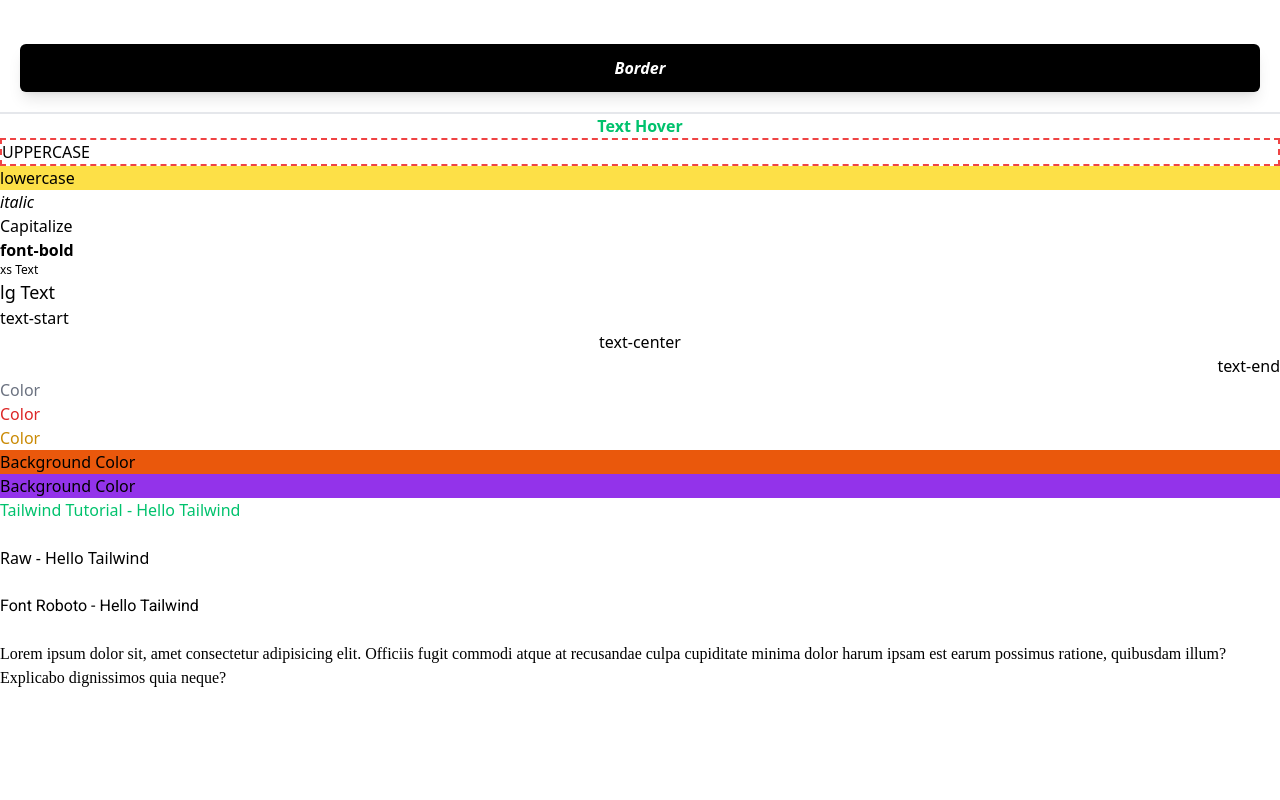
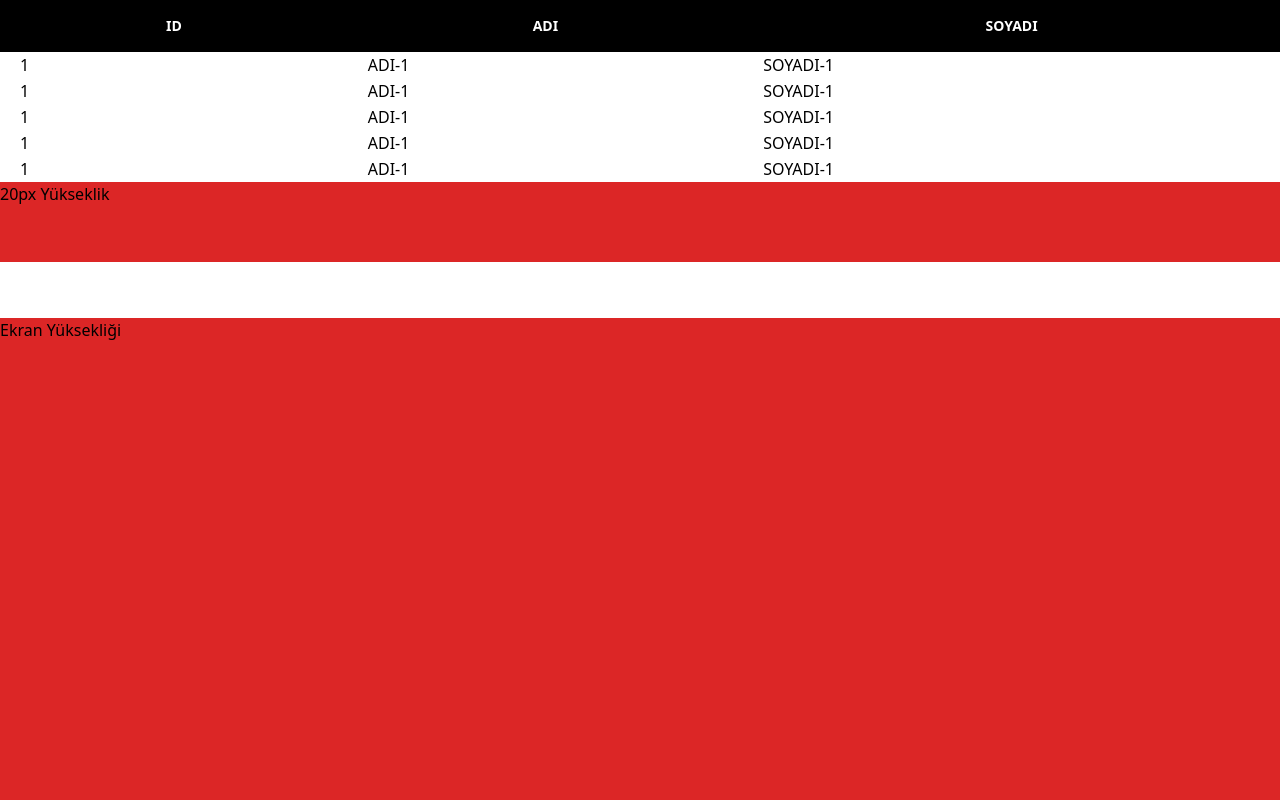
Before and after one commit to oznozder/Javascript_ilk_proje, a website: page İndex.html in a window 1280 px wide. Shown: the top 800 px of the page. Drawn offline with nearby package versions, Linux system fonts and the light colour scheme; a web font is replaced by a local one.

Commit message:
Tailwind-Width-Height-Table eklendi

```diff
--- a/İndex.html
+++ b/İndex.html
@@ -32,6 +32,53 @@
 </head>
 <body>
     <!-- Start Code -->
+     <!-- Table -->
+      <table class="min-w-full divede-y divide-text-tutorialFont-green">
+         <thead>
+            <tr>
+               <th class="bg-black text-white text-sm leading-5 px-7 py-4">ID</th>
+               <th class="bg-black text-white text-sm leading-5 px-7 py-4">ADI</th>
+               <th class="bg-black text-white text-sm leading-5 px-7 py-4">SOYADI</th>
+            </tr>
+         </thead>
+         <tbody>
+            <tr>
+               <td class="px-5 whitespace-nowrap">1</td>
+               <td class="px-5 whitespace-nowrap">ADI-1</td>
+               <td class="px-5 whitespace-nowrap">SOYADI-1</td>
+            </tr>
+            <tr>
+               <td class="px-5 whitespace-nowrap">1</td>
+               <td class="px-5 whitespace-nowrap">ADI-1</td>
+               <td class="px-5 whitespace-nowrap">SOYADI-1</td>
+            </tr>
+            <tr>
+               <td class="px-5 whitespace-nowrap">1</td>
+               <td class="px-5 whitespace-nowrap">ADI-1</td>
+               <td class="px-5 whitespace-nowrap">SOYADI-1</td>
+            </tr>
+            <tr>
+               <td class="px-5 whitespace-nowrap">1</td>
+               <td class="px-5 whitespace-nowrap">ADI-1</td>
+               <td class="px-5 whitespace-nowrap">SOYADI-1</td>
+            </tr>
+            <tr>
+               <td class="px-5 whitespace-nowrap">1</td>
+               <td class="px-5 whitespace-nowrap">ADI-1</td>
+               <td class="px-5 whitespace-nowrap">SOYADI-1</td>
+            </tr>
+         </tbody>
+      </table>
+       <!-- Height -->
+       <div class="h-20 mb-14 bg-red-600 text-black">20px Yükseklik</div>
+
+       <div class="h-screen mb-14 bg-red-600 text-black">Ekran Yüksekliği</div>
+     <!-- Width -->
+      <div class="w-60 mb-14 bg-red-600 text-black">60px Genişlik</div>
+      <div class="w-1/2 mb-14 bg-red-600 text-black">Yarım ekran genişliği</div>
+      <div class="w-full mb-14 bg-red-600 text-black">Full Genişlik</div>
+      <div class="w-auto mb-14 bg-red-600 text-black">Auto Genişlik</div>
+      <div class="w-screen mb-14 bg-red-600 text-black">Ekran Genişliği</div>
     <!-- Border, Rounded, Shadow, Margin, Padding -->
     <br>
    <p class="border-3 border-blue-700 m-5 p-3 text-center bg-black shadow-lg rounded-md text-white hover:bg-white hover:text-purple-500 italic font-bold">Border</p>
```
